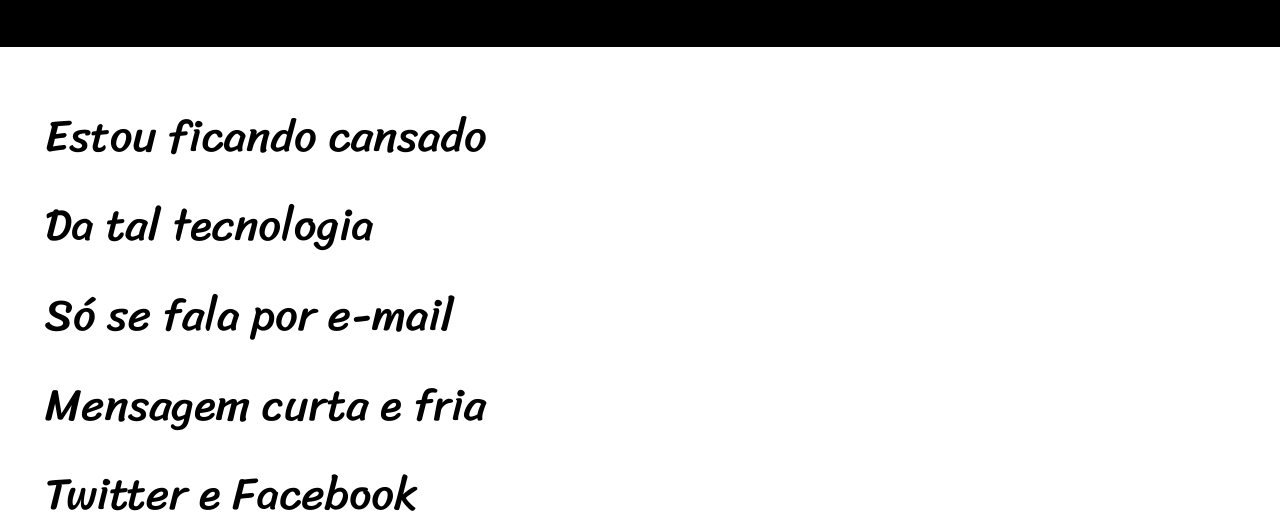
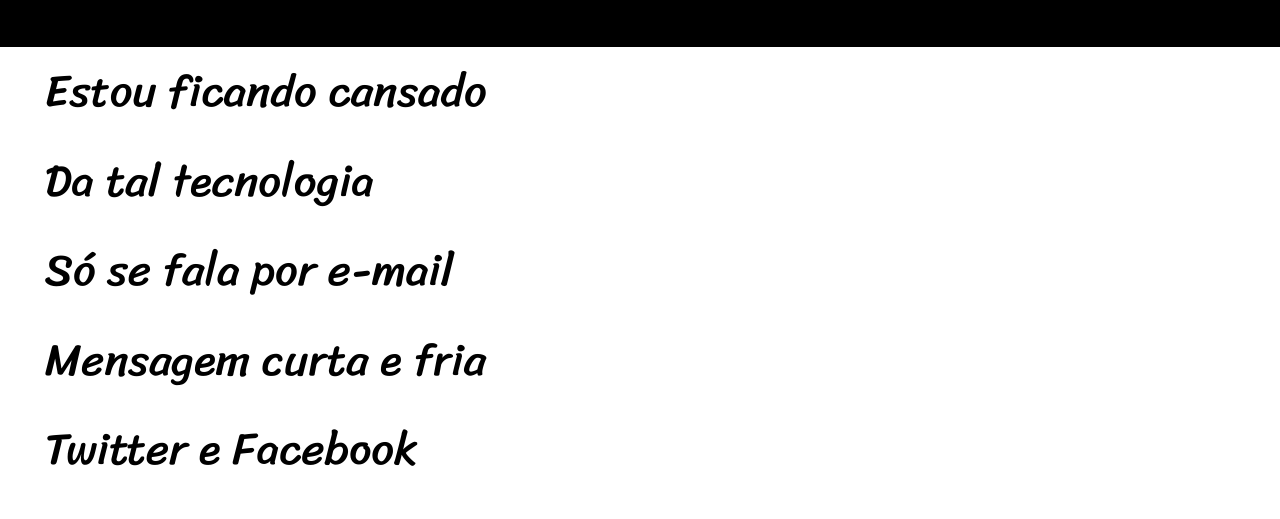
Before and after one commit to ViniciusNitta/projeto-cordel, a plain HTML site: page index.html in a window 1280 px wide. Shown: the part 213-732 px from the top of the page. Drawn offline with Linux system fonts and the light colour scheme.

Commit message:
Update style.css

```diff
--- a/style.css
+++ b/style.css
@@ -37,7 +37,7 @@ header p {
 
 
 main section {
-    padding: 1em 1em 2em 1em;
+    padding: 0em 1em 3em 1em;
     background-color: white;
     font-family: 'Sriracha',sans-serif;
     font-size: 3.5vw;
```
